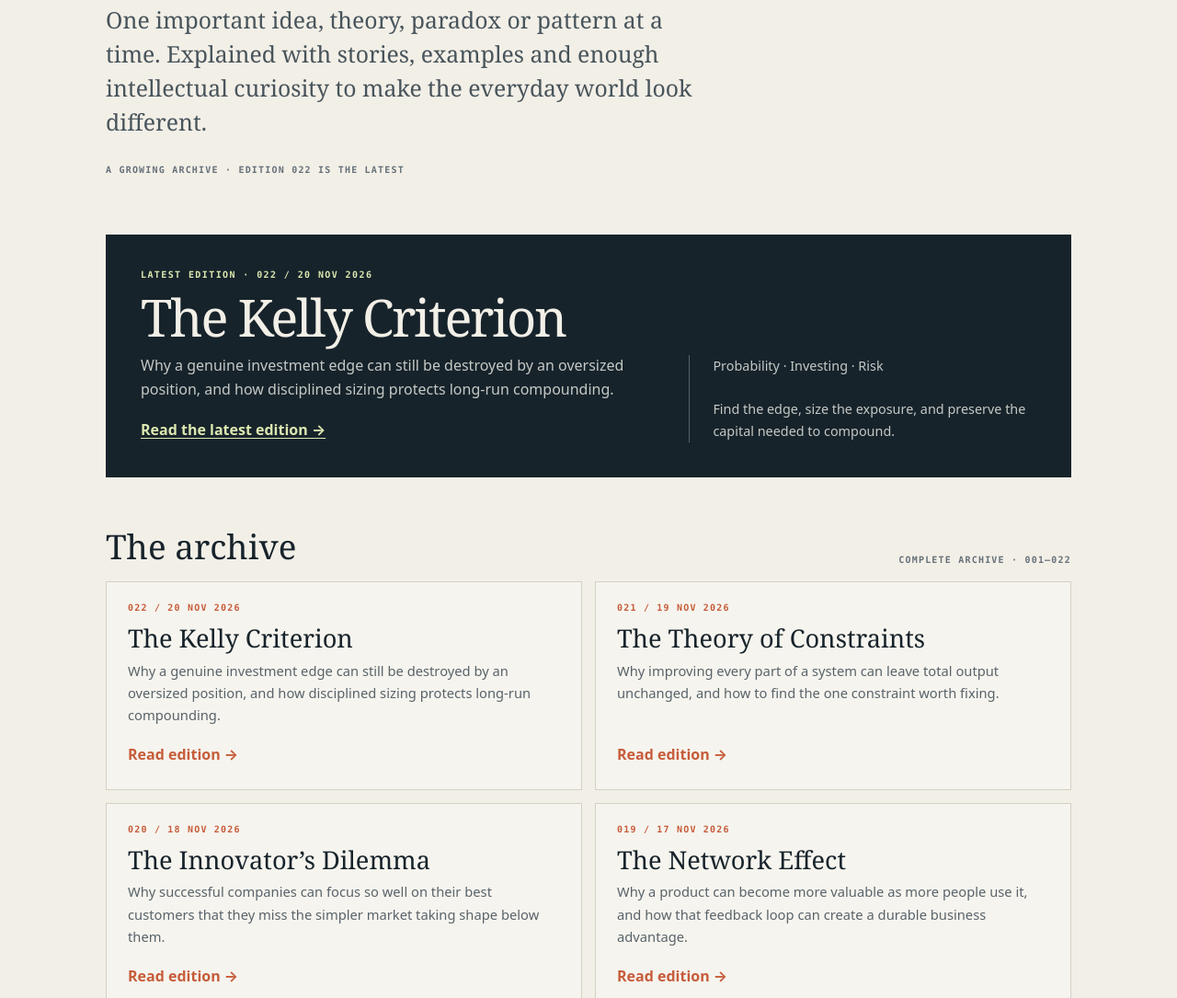
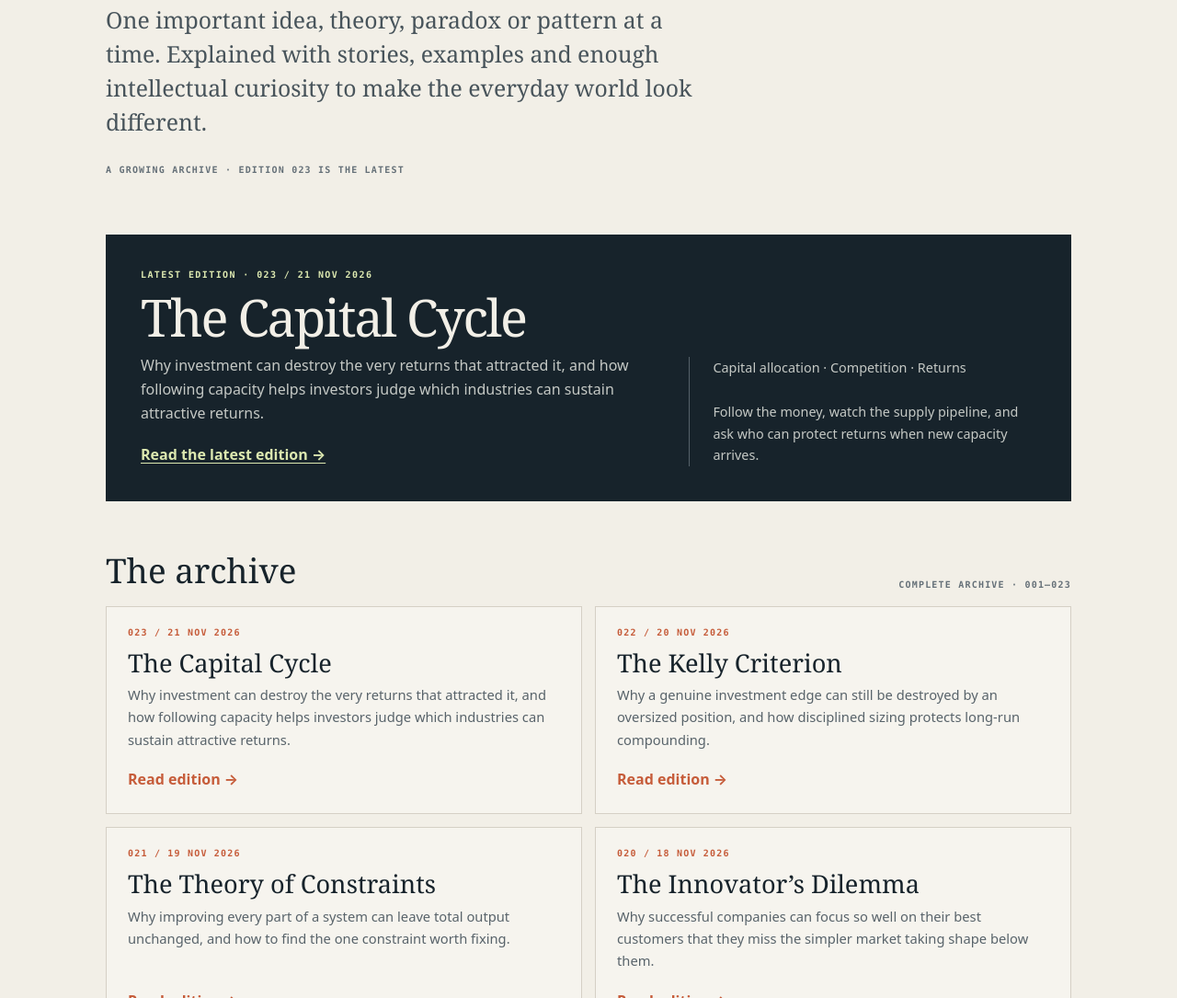
Before and after one commit to happyrabbit29/daily-big-idea, a plain HTML site: page index.html in a window 1280 px wide. Shown: the part 541-1626 px from the top of the page at 92% size. Drawn offline with Linux system fonts and the light colour scheme.

Commit message:
Feature Daily Big Idea 023: The Capital Cycle

```diff
--- a/index.html
+++ b/index.html
@@ -45,19 +45,20 @@ footer{border-top:1px solid var(--line);padding:20px 0 32px;color:var(--muted);f
 <div class="kicker">A daily field guide to thinking</div>
 <h1>Ideas that<br>change the angle.</h1>
 <p class="intro">One important idea, theory, paradox or pattern at a time. Explained with stories, examples and enough intellectual curiosity to make the everyday world look different.</p>
-<div class="hero-meta">A growing archive · Edition 022 is the latest</div>
+<div class="hero-meta">A growing archive · Edition 023 is the latest</div>
 </header>
 <section class="latest" aria-labelledby="latest-title">
 <div>
-<div class="tag">Latest edition · 022 / 20 Nov 2026</div>
-<h2 id="latest-title">The Kelly Criterion</h2>
-<p>Why a genuine investment edge can still be destroyed by an oversized position, and how disciplined sizing protects long-run compounding.</p>
-<a href="editions/kelly-criterion.html">Read the latest edition →</a>
+<div class="tag">Latest edition · 023 / 21 Nov 2026</div>
+<h2 id="latest-title">The Capital Cycle</h2>
+<p>Why investment can destroy the very returns that attracted it, and how following capacity helps investors judge which industries can sustain attractive returns.</p>
+<a href="editions/capital-cycle.html">Read the latest edition →</a>
 </div>
-<div class="side">Probability · Investing · Risk<br><br>Find the edge, size the exposure, and preserve the capital needed to compound.</div>
+<div class="side">Capital allocation · Competition · Returns<br><br>Follow the money, watch the supply pipeline, and ask who can protect returns when new capacity arrives.</div>
 </section>
-<div class="section-head"><h2>The archive</h2><span>Complete archive · 001–022</span></div>
+<div class="section-head"><h2>The archive</h2><span>Complete archive · 001–023</span></div>
 <section class="archive" aria-label="All available editions">
+<article class="card"><div class="number">023 / 21 NOV 2026</div><h3>The Capital Cycle</h3><p>Why investment can destroy the very returns that attracted it, and how following capacity helps investors judge which industries can sustain attractive returns.</p><a href="editions/capital-cycle.html">Read edition →</a></article>
 <article class="card"><div class="number">022 / 20 NOV 2026</div><h3>The Kelly Criterion</h3><p>Why a genuine investment edge can still be destroyed by an oversized position, and how disciplined sizing protects long-run compounding.</p><a href="editions/kelly-criterion.html">Read edition →</a></article>
 
 <article class="card"><div class="number">021 / 19 NOV 2026</div><h3>The Theory of Constraints</h3><p>Why improving every part of a system can leave total output unchanged, and how to find the one constraint worth fixing.</p><a href="editions/theory-of-constraints.html">Read edition →</a></article>
```
